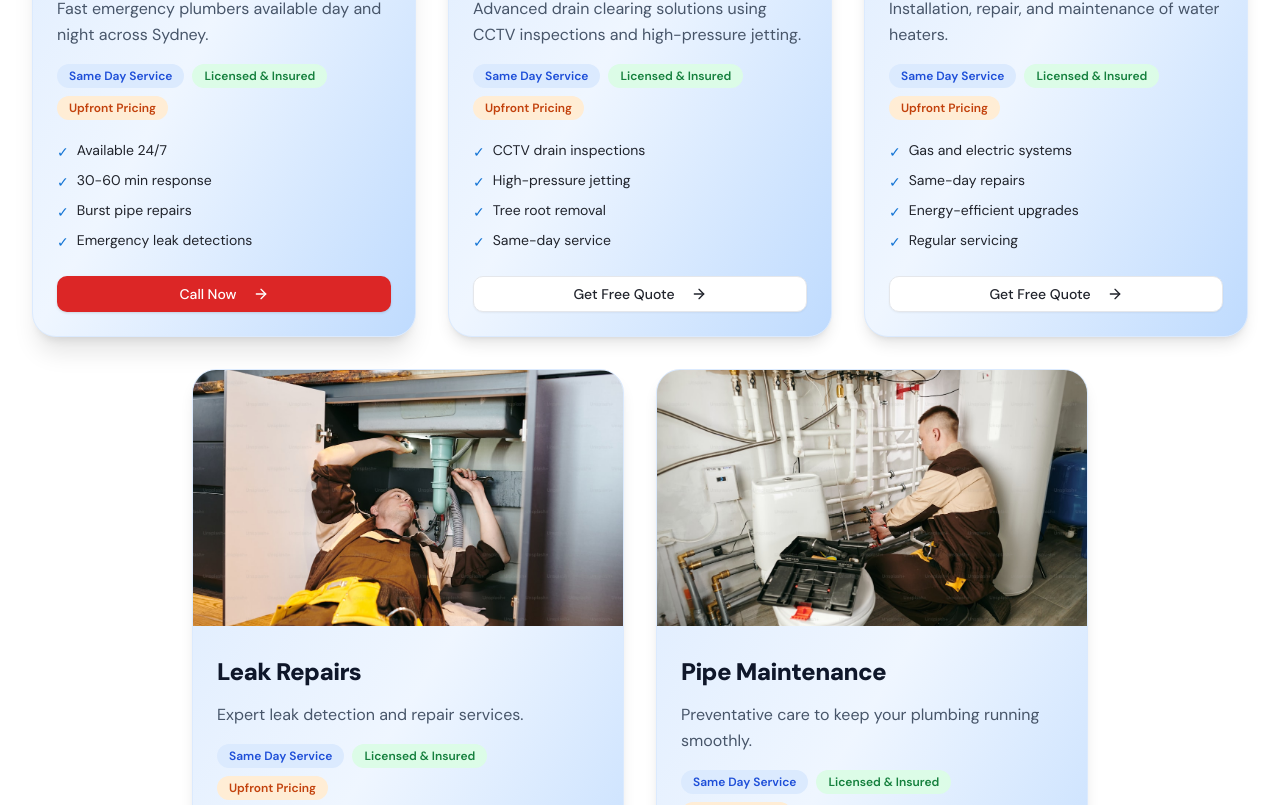
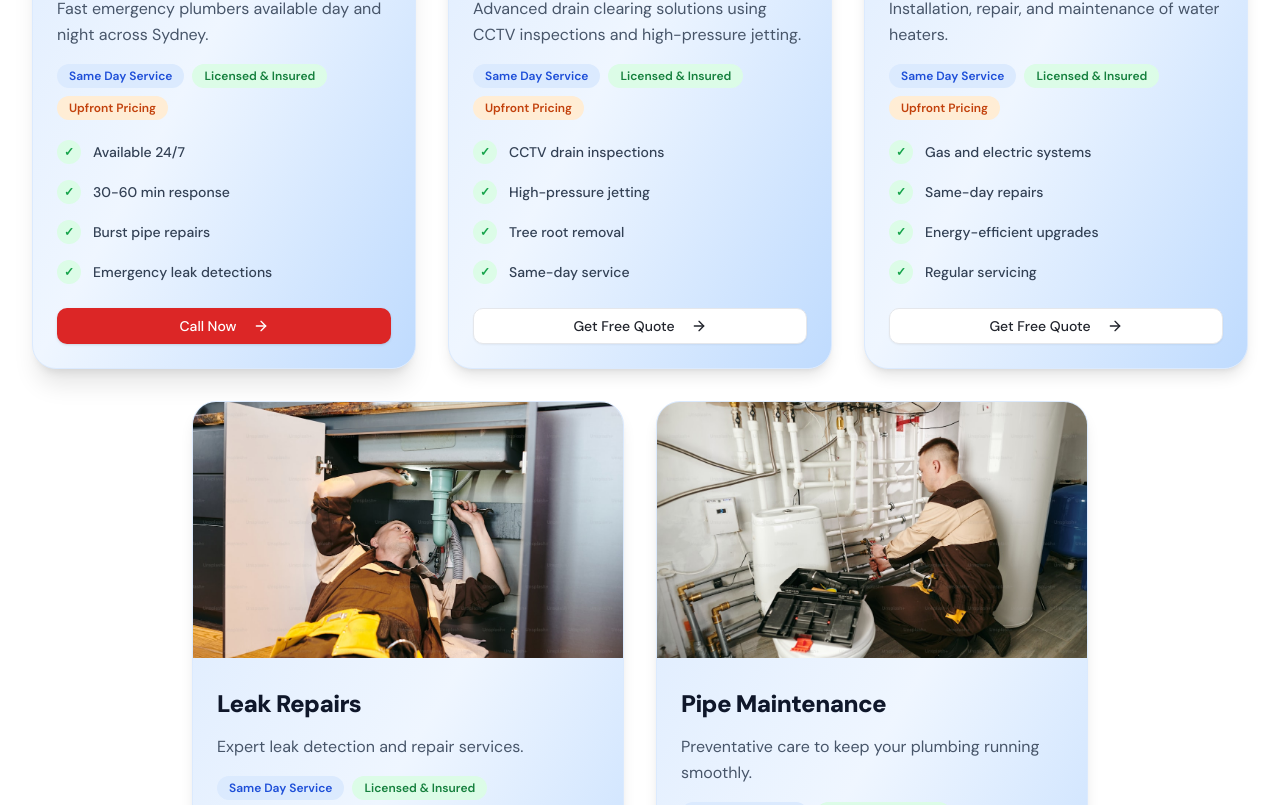
Before and after one commit to gopremiumstudio/flowfix-plumbing-demo, a React (Vite) app: page / in a window 1280 px wide. Shown: the part 1335-2140 px from the top of the page. Built offline with nearby package versions, Linux system fonts and the light colour scheme.

Commit message:
Upgrade service feature badges

```diff
--- a/src/components/ServiceCard.jsx
+++ b/src/components/ServiceCard.jsx
@@ -46,12 +46,15 @@ function ServiceCard({ image, icon: Icon, title, description, features, link, va
 </div>
 
         {features && features.length > 0 && (
-          <ul className="space-y-2">
+          <ul className="space-y-4">
             {features.map((feature, index) => (
-              <li key={index} className="flex items-start gap-2 text-sm">
-                <span className="text-primary mt-0.5">✓</span>
-                <span>{feature}</span>
-              </li>
+              <li key={index} className="flex items-center gap-3 text-sm font-medium text-slate-700">
+  <div className="w-6 h-6 rounded-full bg-green-100 flex items-center justify-center flex-shrink-0">
+    <span className="text-green-600 text-xs font-bold">✓</span>
+  </div>
+
+  <span>{feature}</span>
+</li>
             ))}
           </ul>
         )}
```
